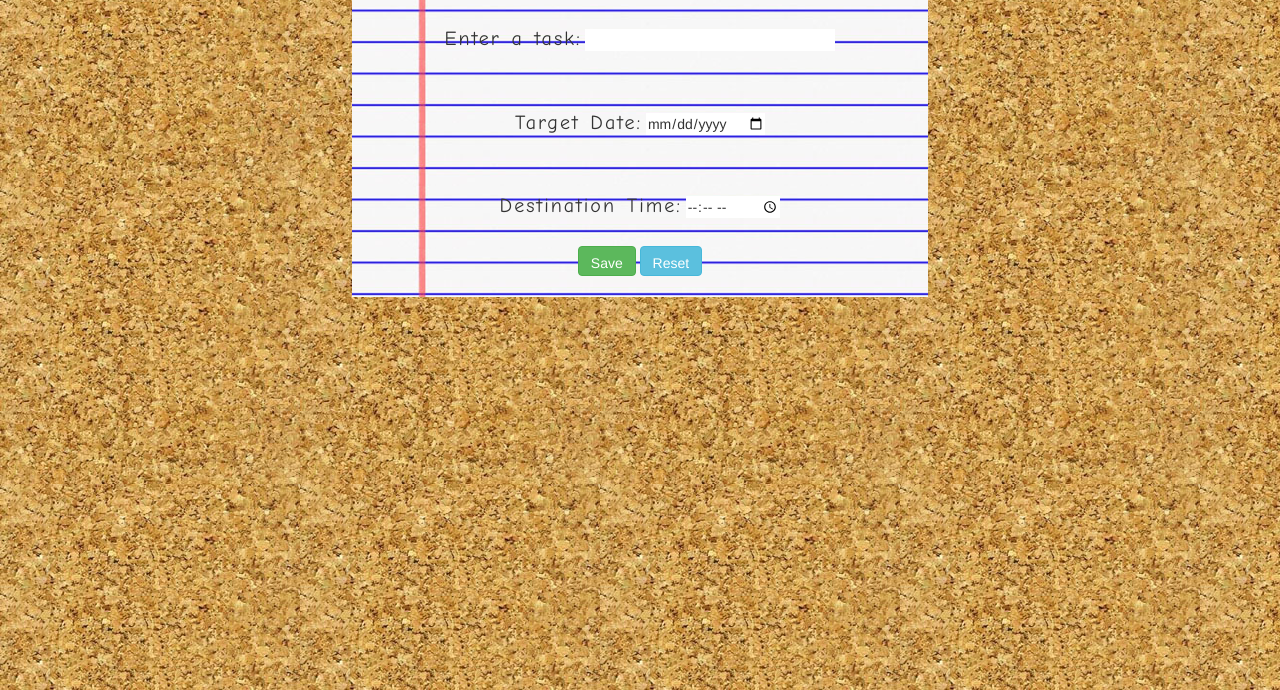
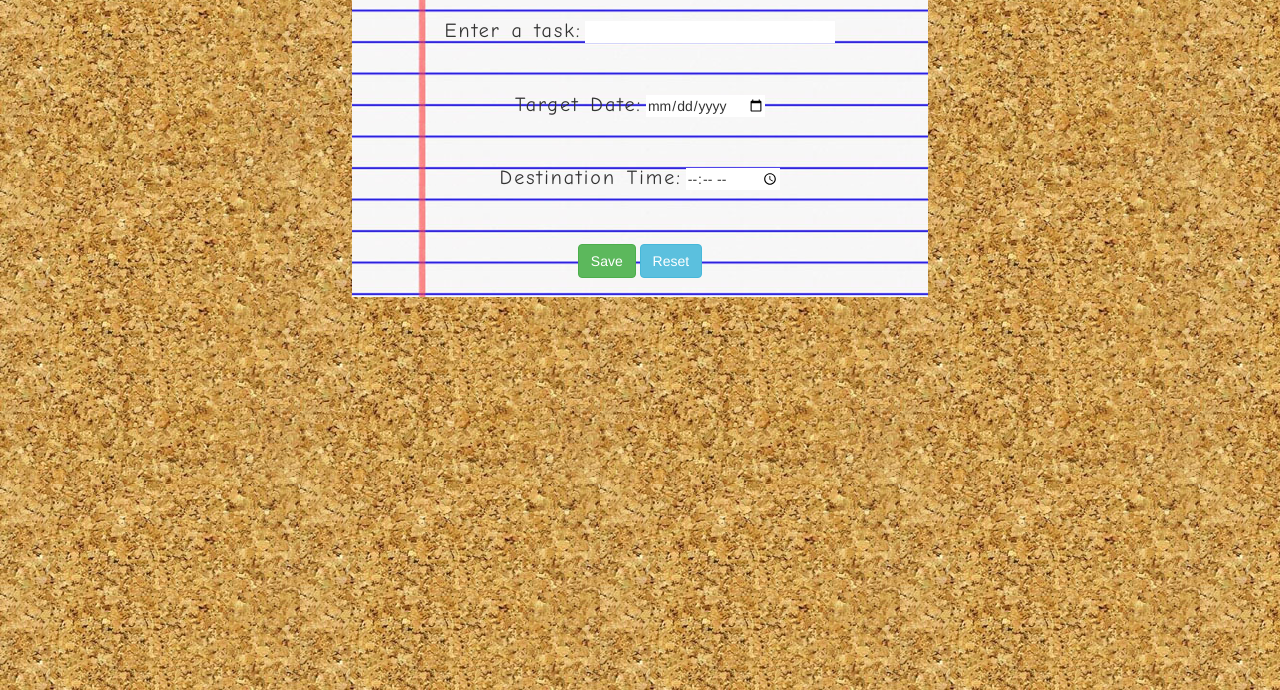
Before and after one commit to Hiladolev/My-Task-Board, a plain HTML site: page myTaskBoard.html in a window 1280 px wide. Shown: the part 110-800 px from the top of the page. Drawn offline with nearby package versions, Linux system fonts and the light colour scheme; a web font is replaced by a local one.

Commit message:
input and buttons margin changes-set them to be between the lines

```diff
--- a/css/myTaskBoard.css
+++ b/css/myTaskBoard.css
@@ -1,23 +1,22 @@
-body{
+body {
   background-image: url(../images/brownBackground.jpg);
   height: 100%;
 }
-h1{
- font-family: 'Permanent Marker', cursive;
+h1 {
+  font-family: "Permanent Marker", cursive;
   font-size: 7rem;
   text-align: center;
 }
-label{
-	font-family:"Comic Sans MS", cursive, sans-serif;
+label {
+  font-family: "Comic Sans MS", cursive, sans-serif;
   font-size: 20px;
   letter-spacing: 2px;
   word-spacing: 2px;
   font-weight: normal;
   font-style: normal;
   font-variant: normal;
-
 }
-.container{
+.container {
   background-image: url(../images/form.jpg);
   background-size: contain;
   width: 45%;
@@ -27,25 +26,18 @@ label{
   text-align: center;
 }
 
-#info{
-	padding: 28px;
-
+#info,
+#date,
+#time {
+  padding-block: 2rem;
 }
-#date{
-	margin-top: 22px;
-
-}
-#time{
-	margin-top: 50px;
-}
-#taskInfo{
+#taskInfo {
   width: 250px;
 }
-.btn{
-	margin-bottom: 40px;
-	height: 30px;
+.btn {
+  margin-block: 0.6rem;
 }
-#myNotes{
+#myNotes {
   margin-top: 100px;
   display: flex;
   flex-wrap: wrap;
@@ -53,25 +45,26 @@ label{
   row-gap: 15px;
   align-items: baseline;
 }
-#taskInfo,#taskTime, #taskDate{
+#taskInfo,
+#taskTime,
+#taskDate {
   /* background-color: transparent; */
   border: none;
   outline: none;
   cursor: default;
 }
 
- .note{
+.note {
   background-image: url(../images/note.png);
   width: 200px;
   height: 230px;
   word-wrap: break-word;
   position: relative;
-	font-family:'Fuzzy Bubbles', cursive;
+  font-family: "Fuzzy Bubbles", cursive;
   margin: 5px 5px;
   padding: 30px 20px;
-
 }
- .info{
+.info {
   max-width: 150px;
   max-height: 120px;
   overflow-x: auto;
@@ -80,13 +73,13 @@ label{
   margin-right: 12px;
 }
 
-.dateNtime{
+.dateNtime {
   position: absolute;
   bottom: 0;
   padding-bottom: 5px;
   margin-top: 10px;
 }
-.fadeIn{
+.fadeIn {
   animation: fadeInOpacity 3s;
 }
 @keyframes fadeInOpacity {
```
Lines whose indentation alone changed are shown as unchanged.
